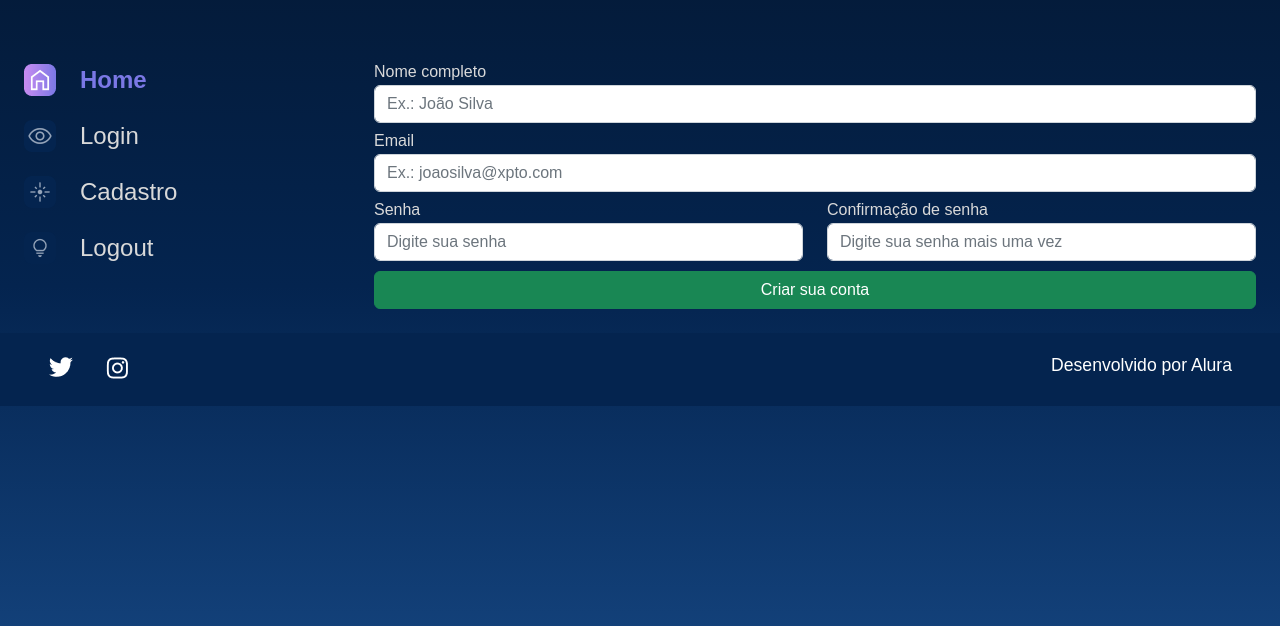
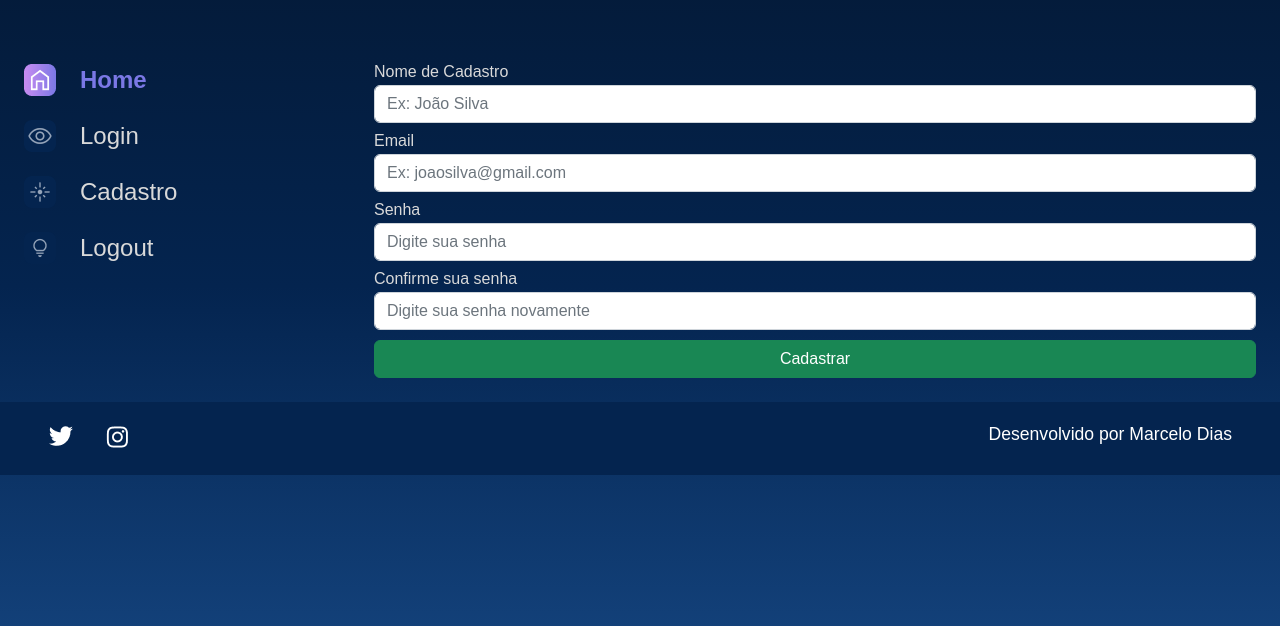
Before and after one commit to marcelodiass/alura-space, a Django app: page /cadastro in a window 1280 px wide. Shown: the part 114-740 px from the top of the page. Run offline with Django 5.2, Linux system fonts and the light colour scheme.

Commit message:
Estilização dos formularios + formulario de cadastro

```diff
--- a/templates/galeria/partials/_footer.html
+++ b/templates/galeria/partials/_footer.html
@@ -15,5 +15,5 @@
 			/>
 		</a>
 	</div>
-	<p class="rodape__texto">Desenvolvido por Alura</p>
+	<p class="rodape__texto">Desenvolvido por Marcelo Dias</p>
 </footer>
--- a/templates/usuarios/cadastro.html
+++ b/templates/usuarios/cadastro.html
@@ -42,26 +42,17 @@
             </section>
             <section class="galeria" style="margin-left: 5em">
                 <form action="" method="">
+                    {% csrf_token %}
                     <div class="row">
-                        <div class="col-12 col-lg-12" style="margin-bottom: 10px;">
-                            <label for="nome_cadastro" style="color:#D9D9D9; margin-bottom: 5px;"><b>Nome completo</b></label>
-                            <input type="text" class="form-control" name="nome_cadastro" placeholder="Ex.: João Silva" required>
-                        </div>
-                        <div class="col-12 col-lg-12" style="margin-bottom: 10px;">
-                            <label for="email" style="color:#D9D9D9; margin-bottom: 5px;"><b>Email</b></label>
-                            <input type="email" class="form-control" name="email" placeholder="Ex.: joaosilva@xpto.com" required>
-                        </div>
-                        <div class="col-12 col-lg-6" style="margin-bottom: 10px;">
-                            <label for="password1" style="color:#D9D9D9; margin-bottom: 5px;"><b>Senha</b></label>
-                            <input type="password" class="form-control" name="password1" placeholder="Digite sua senha" required>
-                        </div>
-                        <div class="col-12 col-lg-6" style="margin-bottom: 10px;">
-                            <label for="password2" style="color:#D9D9D9; margin-bottom: 5px;"><b>Confirmação de senha</b></label>
-                            <input type="password" class="form-control" name="password2" placeholder="Digite sua senha mais uma vez" required>
-                        </div>
-                        <div class="col-12 text-center">
-                            <button class="btn btn-success col-12" style="padding: top 5px;" type="submit">Criar sua conta</button>
-                        </div>
+                        {% for field in form.visible_fields %}
+                            <div class="col-12 col-lg-12" style="margin-bottom: 10px;">
+                                <label style="color:#D9D9D9; margin-bottom: 5px;" for="{{ field.id_for_label }}">{{field.label}}</label>
+                                {{ field }}
+                            </div>
+                        {% endfor %}
+                    </div>
+                    <div>
+                        <button type="submit" class="btn btn-success col-12" style="padding: top 5px;">Cadastrar</button>
                     </div>
                 </form>
             </section>
--- a/usuarios/forms.py
+++ b/usuarios/forms.py
@@ -4,11 +4,72 @@ class LoginForms(forms.Form):
     nome_login = forms.CharField(
         label="Nome de Login",
         required=True,
-        max_length=100
+        max_length=100,
+        widget=forms.TextInput(
+            attrs={
+                "class": "form-control",
+                "placeholder": "Ex: João Silva"
+            }
+        )
     )
     senha = forms.CharField(
         label="Senha",
         required=True,
         max_length=70,
-        widget=forms.PasswordInput()
+        widget=forms.PasswordInput(
+            attrs={
+                "class": "form-control",
+                "placeholder": "Digite sua senha"
+            }
+        )
     )
+
+
+class CadastroForms(forms.Form):
+    nome_cadastro = forms.CharField(
+        label="Nome de Cadastro",
+        required=True,
+        max_length=100,
+        widget=forms.TextInput(
+            attrs={
+                "class": "form-control",
+                "placeholder": "Ex: João Silva"
+            }
+        )
+    )
+
+    email = forms.EmailField(
+        label="Email",
+        required=True,
+        max_length=100,
+        widget=forms.EmailInput(
+            attrs={
+                "class": "form-control",
+                "placeholder": "Ex: joaosilva@gmail.com"
+            }
+        )
+    )
+
+    senha_1 = forms.CharField(
+        label="Senha",
+        required=True,
+        max_length=70,
+        widget=forms.PasswordInput(
+            attrs={
+                "class": "form-control",
+                "placeholder": "Digite sua senha"
+            }
+        )
+    )
+
+    senha_2 = forms.CharField(
+        label="Confirme sua senha",
+        required=True,
+        max_length=70,
+        widget=forms.PasswordInput(
+            attrs={
+                "class": "form-control",
+                "placeholder": "Digite sua senha novamente"
+            }
+        )
+    )
--- a/usuarios/views.py
+++ b/usuarios/views.py
@@ -1,6 +1,6 @@
 from django.shortcuts import render
 
-from usuarios.forms import LoginForms
+from usuarios.forms import LoginForms, CadastroForms
 
 def login(request):
     form = LoginForms()
@@ -8,4 +8,5 @@ def login(request):
 
 
 def cadastro(request):
-    return render(request, 'usuarios/cadastro.html' )
+    form = CadastroForms()
+    return render(request, 'usuarios/cadastro.html', {'form': form})
```
Also changed, not shown: templates/usuarios/login.html (+5 -2 lines).
